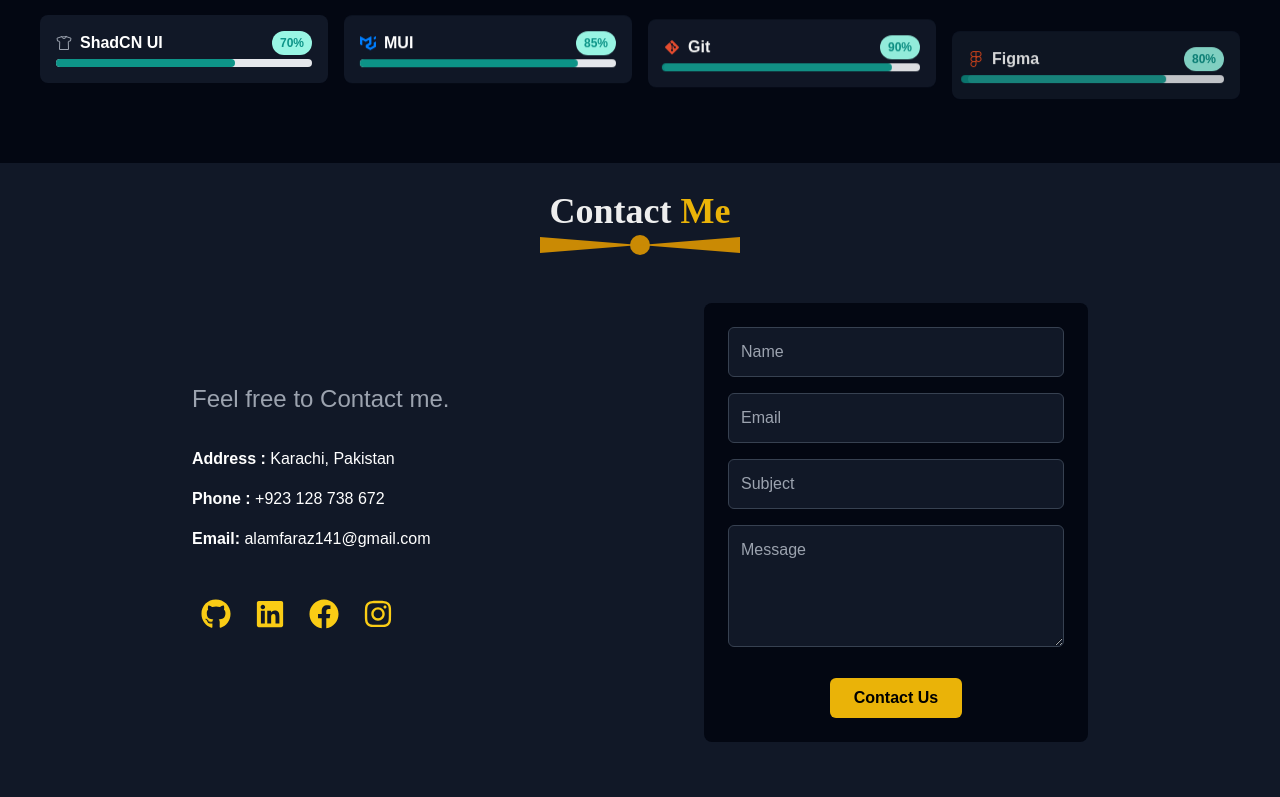
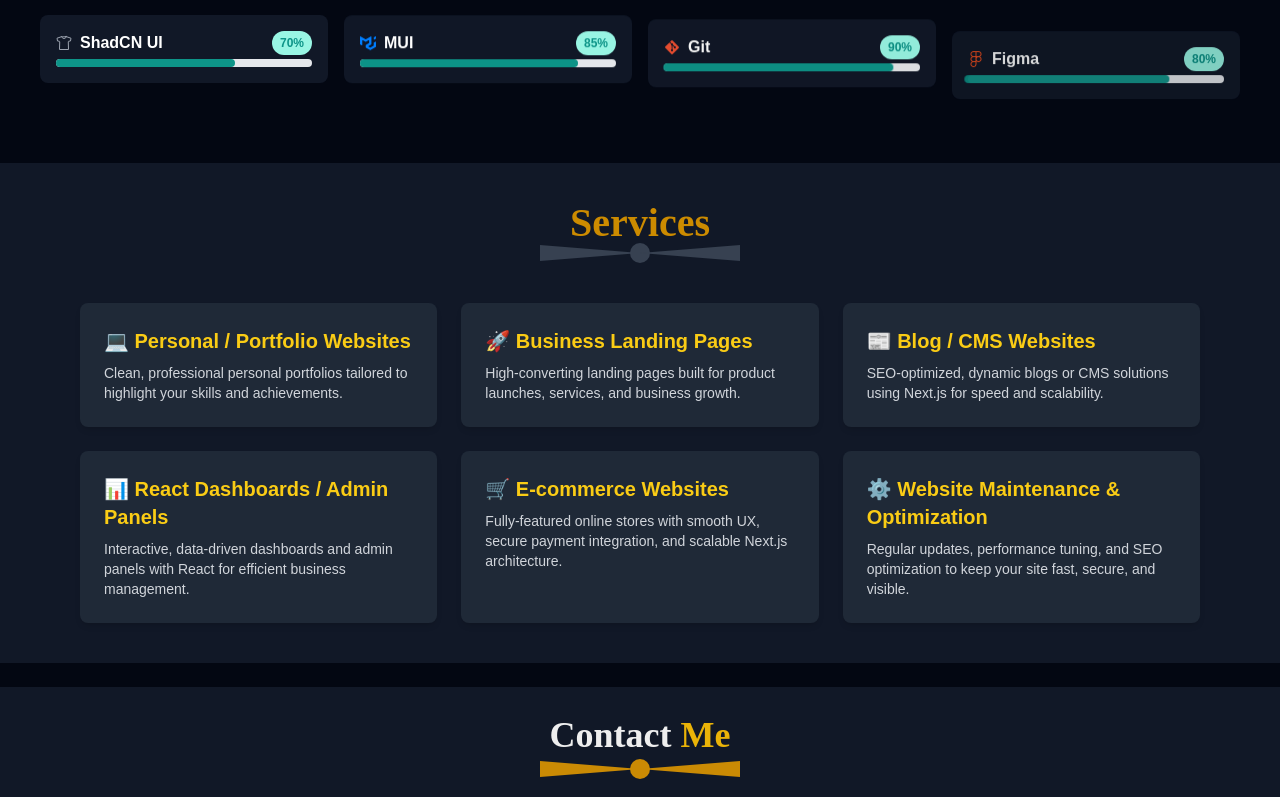
Before and after one commit to faraz141/gsit-senior-milestone-02, a Next.js app: page / in a window 1280 px wide. Shown: the part 2000-2797 px from the top of the page. Built offline with nearby package versions, Linux system fonts and the light colour scheme.

Commit message:
Add Service Section

```diff
--- /dev/null
+++ b/app/services/page.tsx
@@ -0,0 +1,12 @@
+import Services from "@/components/service";
+import React from "react";
+
+const page = () => {
+  return (
+    <div>
+      <Services />
+    </div>
+  );
+};
+
+export default page;
--- a/components/contact.tsx
+++ b/components/contact.tsx
@@ -128,7 +128,7 @@
           </div>
         </div>
 
-        <div className="flex flex-wrap justify-between gap-8 mb-12">
+        <div className="flex flex-col-reverse md:flex-row items-center md:justify-between gap-8 mb-12">
           <div
             className="text-white pt-32"
             data-aos="fade-right"
--- a/components/index.tsx
+++ b/components/index.tsx
@@ -1,18 +1,19 @@
-'use client';
-import { useState, useEffect } from 'react';
+"use client";
+import { useState, useEffect } from "react";
 
-import Image from 'next/image';
+import Image from "next/image";
 // import { motion } from 'framer-motion';
 
 // import { FaGithub, FaLinkedin, FaFacebook, FaInstagram } from 'react-icons/fa';
 // import Link from 'next/link';
-import React from 'react';
-import AboutUs from './about';
-import Contact from './contact';
-import { FaGithub, FaLinkedin, FaTwitter } from 'react-icons/fa';
-import SkillsSection from './skills';
+import React from "react";
+import AboutUs from "./about";
+import Contact from "./contact";
+import { FaGithub, FaLinkedin, FaTwitter } from "react-icons/fa";
+import SkillsSection from "./skills";
+import Services from "./service";
 const MyComponent = () => {
-  const [displayText, setDisplayText] = useState(''); // To display text progressively
+  const [displayText, setDisplayText] = useState(""); // To display text progressively
   const text = `I’m a JavaScript developer specializing in React.js and Next.js, focused on crafting exceptional web applications that are user-centric, accessible, and responsive. With over a year of experience in developing dynamic applications using TypeScript, I am passionate about creating intuitive interfaces and optimizing user experiences. My goal is to build solutions that not only meet user needs but also enhance overall usability and performance.`; // Paragraph text
   const typingSpeed = 40; // Speed of typing in milliseconds
 
@@ -110,6 +111,8 @@
       <br />
       <SkillsSection />
       <br />
+      <Services />
+      <br />
       <Contact />
     </div>
   );
--- a/components/navbar.tsx
+++ b/components/navbar.tsx
@@ -1,7 +1,7 @@
-'use client';
-import Link from 'next/link';
-import { useState } from 'react';
-import CVPortfolio from './cv';
+"use client";
+import Link from "next/link";
+import { useState } from "react";
+import CVPortfolio from "./cv";
 
 const Navbar = () => {
   const [menuOpen, setMenuOpen] = useState(false);
@@ -31,8 +31,8 @@
       <ul
         className={`flex gap-4 transition-transform duration-300 md:flex-row items-center md:static ${
           menuOpen
-            ? 'flex flex-col absolute top-full left-0 w-full bg-gray-900'
-            : 'hidden md:flex'
+            ? "flex flex-col absolute top-full left-0 w-full bg-gray-900"
+            : "hidden md:flex"
         }`}
       >
         <li className="list-none">
@@ -76,6 +76,19 @@
         </li>
         <li className="list-none">
           <Link
+            href="/services"
+            onClick={() => {
+              if (menuOpen) {
+                toggleMenu();
+              }
+            }}
+            className="block text-white no-underline p-4 rounded-md hover:bg-yellow-500 hover:text-black font-medium transition-all duration-300"
+          >
+            Services
+          </Link>
+        </li>
+        <li className="list-none">
+          <Link
             href="/contact"
             onClick={() => {
               if (menuOpen) {
@@ -88,7 +101,7 @@
           </Link>
         </li>
         <li>
-          <CVPortfolio/>
+          <CVPortfolio />
         </li>
       </ul>
     </nav>
--- /dev/null
+++ b/components/service.tsx
@@ -0,0 +1,186 @@
+"use client";
+import { useEffect } from "react";
+import AOS from "aos";
+import "aos/dist/aos.css";
+
+const Services = () => {
+  useEffect(() => {
+    AOS.init({
+      duration: 1000,
+      offset: 200,
+      once: true,
+      mirror: true,
+    });
+    AOS.refresh();
+  }, []);
+
+  return (
+    <section className="services flex flex-col items-center justify-center bg-gray-900 text-white py-10 px-5">
+      {/* Heading */}
+      <div className="mx-auto w-[220px]">
+        <h1
+          className="text-[40px] font-bold text-center my-[20px] leading-[0] font-[custom3] text-[#CC8B00]"
+          data-aos="zoom-in"
+          data-aos-offset="200"
+          data-aos-delay="0"
+          data-aos-duration="1000"
+          data-aos-mirror="true"
+          data-aos-once="false"
+          data-aos-anchor-placement="top"
+        >
+          Services
+        </h1>
+        <div className="flex justify-center items-center w-[220px] mx-auto">
+          <div
+            className="w-0 h-0 border-t-[8px] border-t-transparent border-l-[100px] border-l-[#374151] border-b-[8px] border-b-transparent -mr-[10px]"
+            data-aos="fade-right"
+            data-aos-offset="200"
+            data-aos-delay="0"
+            data-aos-duration="800"
+            data-aos-mirror="true"
+            data-aos-once="false"
+            data-aos-anchor-placement="top"
+          ></div>
+          <div
+            className="w-[20px] h-[20px] rounded-full bg-[#374151]"
+            data-aos="fade-down"
+            data-aos-offset="200"
+            data-aos-delay="0"
+            data-aos-duration="500"
+            data-aos-mirror="true"
+            data-aos-once="false"
+            data-aos-anchor-placement="top"
+          ></div>
+          <div
+            className="w-0 h-0 border-t-[8px] border-t-transparent border-r-[100px] border-r-[#374151] border-b-[8px] border-b-transparent -ml-[10px]"
+            data-aos="fade-left"
+            data-aos-offset="200"
+            data-aos-delay="0"
+            data-aos-duration="800"
+            data-aos-mirror="true"
+            data-aos-once="false"
+            data-aos-anchor-placement="top"
+          ></div>
+        </div>
+      </div>
+
+      {/* Services Cards */}
+      <div className="grid gap-6 md:grid-cols-3 mt-10 px-4 max-w-6xl">
+        {/* Card 1 */}
+        <div
+          className="bg-gray-800 p-6 rounded-lg shadow-md hover:scale-105 transition duration-500"
+          data-aos="fade-up"
+          data-aos-duration="1000"
+          data-aos-mirror="true"
+          data-aos-once="false"
+          data-aos-anchor-placement="top"
+        >
+          <h3 className="text-xl font-semibold text-yellow-400 mb-2">
+            💻 Personal / Portfolio Websites
+          </h3>
+          <p className="text-sm text-gray-300">
+            Clean, professional personal portfolios tailored to highlight your
+            skills and achievements.
+          </p>
+        </div>
+
+        {/* Card 2 */}
+        <div
+          className="bg-gray-800 p-6 rounded-lg shadow-md hover:scale-105 transition duration-500"
+          data-aos="fade-up"
+          data-aos-duration="1000"
+          data-aos-mirror="true"
+          data-aos-once="false"
+          data-aos-anchor-placement="top"
+          data-aos-delay="100"
+        >
+          <h3 className="text-xl font-semibold text-yellow-400 mb-2">
+            🚀 Business Landing Pages
+          </h3>
+          <p className="text-sm text-gray-300">
+            High-converting landing pages built for product launches, services,
+            and business growth.
+          </p>
+        </div>
+
+        {/* Card 3 */}
+        <div
+          className="bg-gray-800 p-6 rounded-lg shadow-md hover:scale-105 transition duration-500"
+          data-aos="fade-up"
+          data-aos-duration="1000"
+          data-aos-mirror="true"
+          data-aos-once="false"
+          data-aos-anchor-placement="top"
+          data-aos-delay="200"
+        >
+          <h3 className="text-xl font-semibold text-yellow-400 mb-2">
+            📰 Blog / CMS Websites
+          </h3>
+          <p className="text-sm text-gray-300">
+            SEO-optimized, dynamic blogs or CMS solutions using Next.js for
+            speed and scalability.
+          </p>
+        </div>
+
+        {/* Card 4 */}
+        <div
+          className="bg-gray-800 p-6 rounded-lg shadow-md hover:scale-105 transition duration-500"
+          data-aos="fade-up"
+          data-aos-duration="1000"
+          data-aos-mirror="true"
+          data-aos-once="false"
+          data-aos-anchor-placement="top"
+          data-aos-delay="300"
+        >
+          <h3 className="text-xl font-semibold text-yellow-400 mb-2">
+            📊 React Dashboards / Admin Panels
+          </h3>
+          <p className="text-sm text-gray-300">
+            Interactive, data-driven dashboards and admin panels with React for
+            efficient business management.
+          </p>
+        </div>
+
+        {/* Card 5 */}
+        <div
+          className="bg-gray-800 p-6 rounded-lg shadow-md hover:scale-105 transition duration-500"
+          data-aos="fade-up"
+          data-aos-duration="1000"
+          data-aos-mirror="true"
+          data-aos-once="false"
+          data-aos-anchor-placement="top"
+          data-aos-delay="400"
+        >
+          <h3 className="text-xl font-semibold text-yellow-400 mb-2">
+            🛒 E-commerce Websites
+          </h3>
+          <p className="text-sm text-gray-300">
+            Fully-featured online stores with smooth UX, secure payment
+            integration, and scalable Next.js architecture.
+          </p>
+        </div>
+
+        {/* Card 6 */}
+        <div
+          className="bg-gray-800 p-6 rounded-lg shadow-md hover:scale-105 transition duration-500"
+          data-aos="fade-up"
+          data-aos-duration="1000"
+          data-aos-mirror="true"
+          data-aos-once="false"
+          data-aos-anchor-placement="top"
+          data-aos-delay="500"
+        >
+          <h3 className="text-xl font-semibold text-yellow-400 mb-2">
+            ⚙️ Website Maintenance & Optimization
+          </h3>
+          <p className="text-sm text-gray-300">
+            Regular updates, performance tuning, and SEO optimization to keep
+            your site fast, secure, and visible.
+          </p>
+        </div>
+      </div>
+    </section>
+  );
+};
+
+export default Services;
```
